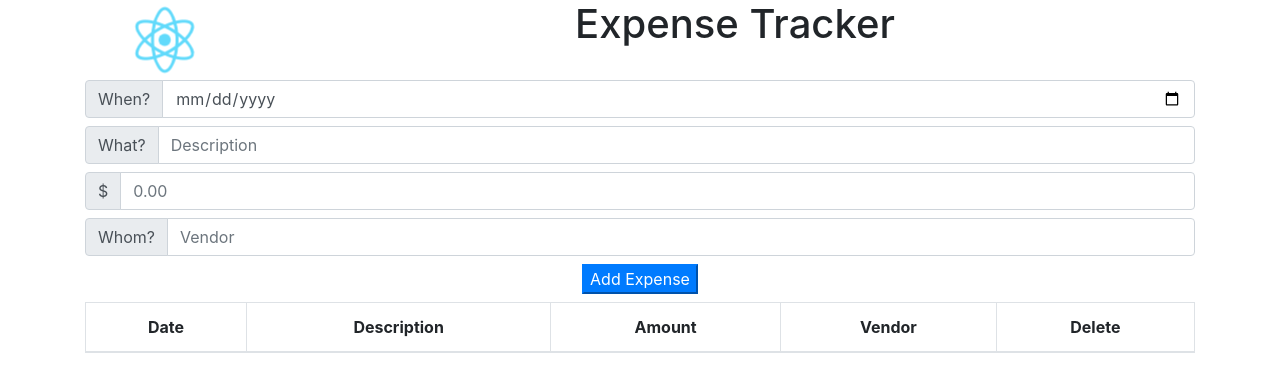
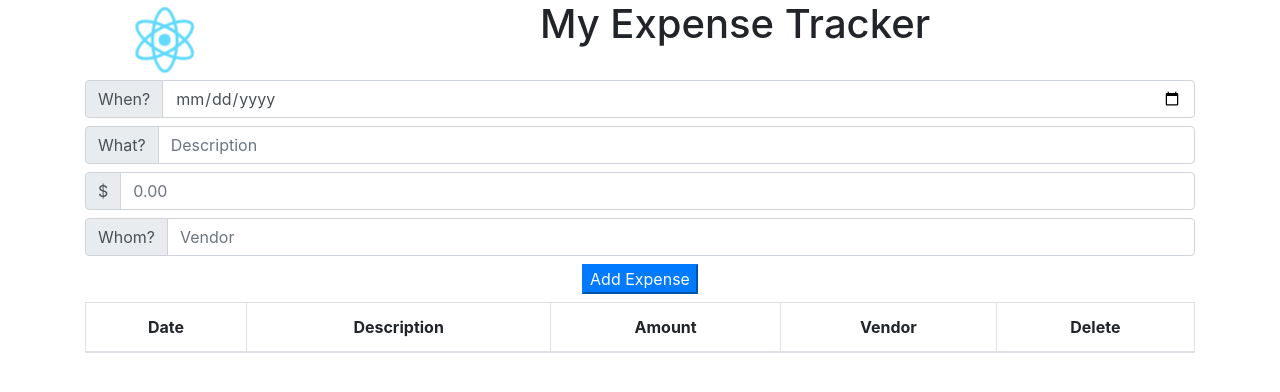
Before and after one commit to jazfunk/expense-tracker-react-app, a React (Create React App) app: page / in a window 1280 px wide. Shown: the top 392 px of the page. Built offline with nearby package versions, Linux system fonts and the light colour scheme.

Commit message:
Testing Heroku deployment.

```diff
--- a/src/AppHeader.js
+++ b/src/AppHeader.js
@@ -12,7 +12,7 @@ class AppHeader extends Component {
               <img src={logo} className="App-logo" alt="logo" />
             </div>
             <div className="col-sm-10">
-              <h1>Expense Tracker</h1>
+              <h1>My Expense Tracker</h1>
             </div>
           </div>
         </div>
```
